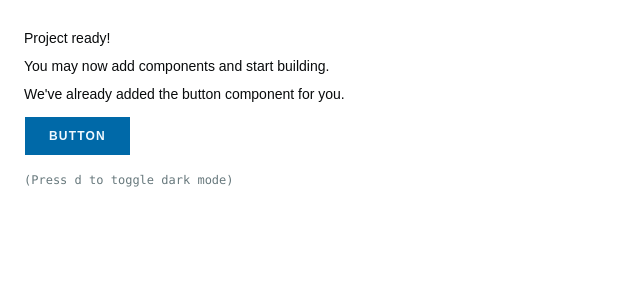
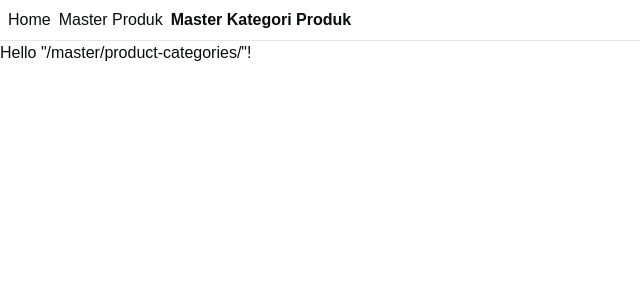
Before and after one commit to stoikal/saktimart-fe, a React (Vite) app: page /master/product-categories in a window 1280 px wide. Shown: the top 300 px of the page, without its empty margins (0-640 px from the left). Built offline with nearby package versions, Linux system fonts and the light colour scheme.

Commit message:
feat: install tanstack router

```diff
--- a/package.json
+++ b/package.json
@@ -15,6 +15,8 @@
     "@fontsource-variable/geist-mono": "^5.2.8",
     "@fontsource-variable/inter": "^5.2.8",
     "@tailwindcss/vite": "^4.2.1",
+    "@tanstack/react-router": "^1.170.7",
+    "@tanstack/react-router-devtools": "^1.167.0",
     "class-variance-authority": "^0.7.1",
     "clsx": "^2.1.1",
     "lucide-react": "^1.16.0",
@@ -28,6 +30,7 @@
   },
   "devDependencies": {
     "@eslint/js": "^9.39.4",
+    "@tanstack/router-plugin": "^1.168.10",
     "@types/node": "^24.12.0",
     "@types/react": "^19.2.14",
     "@types/react-dom": "^19.2.3",
--- a/src/main.tsx
+++ b/src/main.tsx
@@ -1,14 +1,30 @@
 import { StrictMode } from "react"
 import { createRoot } from "react-dom/client"
+import { RouterProvider, createRouter } from "@tanstack/react-router"
+import { ThemeProvider } from "@/components/theme-provider.tsx"
+import "./index.css"
 
-import "./index.css"
-import App from "./App.tsx"
-import { ThemeProvider } from "@/components/theme-provider.tsx"
+import { routeTree } from "./routeTree.gen"
 
-createRoot(document.getElementById("root")!).render(
-  <StrictMode>
-    <ThemeProvider>
-      <App />
-    </ThemeProvider>
-  </StrictMode>
-)
+const router = createRouter({ routeTree })
+
+// Register the tanstack router instance for type safety
+declare module "@tanstack/react-router" {
+  interface Register {
+    router: typeof router
+  }
+}
+
+const rootElement = document.getElementById("root")!
+
+if (!rootElement.innerHTML) {
+  const root = createRoot(rootElement)
+
+  root.render(
+    <StrictMode>
+      <ThemeProvider>
+        <RouterProvider router={router} />
+      </ThemeProvider>
+    </StrictMode>
+  )
+}
--- /dev/null
+++ b/src/routeTree.gen.ts
@@ -0,0 +1,96 @@
+/* eslint-disable */
+
+// @ts-nocheck
+
+// noinspection JSUnusedGlobalSymbols
+
+// This file was automatically generated by TanStack Router.
+// You should NOT make any changes in this file as it will be overwritten.
+// Additionally, you should also exclude this file from your linter and/or formatter to prevent it from being checked or modified.
+
+import { Route as rootRouteImport } from './routes/__root'
+import { Route as IndexRouteImport } from './routes/index'
+import { Route as MasterProductsIndexRouteImport } from './routes/master/products/index'
+import { Route as MasterProductCategoriesIndexRouteImport } from './routes/master/product-categories/index'
+
+const IndexRoute = IndexRouteImport.update({
+  id: '/',
+  path: '/',
+  getParentRoute: () => rootRouteImport,
+} as any)
+const MasterProductsIndexRoute = MasterProductsIndexRouteImport.update({
+  id: '/master/products/',
+  path: '/master/products/',
+  getParentRoute: () => rootRouteImport,
+} as any)
+const MasterProductCategoriesIndexRoute =
+  MasterProductCategoriesIndexRouteImport.update({
+    id: '/master/product-categories/',
+    path: '/master/product-categories/',
+    getParentRoute: () => rootRouteImport,
+  } as any)
+
+export interface FileRoutesByFullPath {
+  '/': typeof IndexRoute
+  '/master/product-categories/': typeof MasterProductCategoriesIndexRoute
+  '/master/products/': typeof MasterProductsIndexRoute
+}
+export interface FileRoutesByTo {
+  '/': typeof IndexRoute
+  '/master/product-categories': typeof MasterProductCategoriesIndexRoute
+  '/master/products': typeof MasterProductsIndexRoute
+}
+export interface FileRoutesById {
+  __root__: typeof rootRouteImport
+  '/': typeof IndexRoute
+  '/master/product-categories/': typeof MasterProductCategoriesIndexRoute
+  '/master/products/': typeof MasterProductsIndexRoute
+}
+export interface FileRouteTypes {
+  fileRoutesByFullPath: FileRoutesByFullPath
+  fullPaths: '/' | '/master/product-categories/' | '/master/products/'
+  fileRoutesByTo: FileRoutesByTo
+  to: '/' | '/master/product-categories' | '/master/products'
+  id: '__root__' | '/' | '/master/product-categories/' | '/master/products/'
+  fileRoutesById: FileRoutesById
+}
+export interface RootRouteChildren {
+  IndexRoute: typeof IndexRoute
+  MasterProductCategoriesIndexRoute: typeof MasterProductCategoriesIndexRoute
+  MasterProductsIndexRoute: typeof MasterProductsIndexRoute
+}
+
+declare module '@tanstack/react-router' {
+  interface FileRoutesByPath {
+    '/': {
+      id: '/'
+      path: '/'
+      fullPath: '/'
+      preLoaderRoute: typeof IndexRouteImport
+      parentRoute: typeof rootRouteImport
+    }
+    '/master/products/': {
+      id: '/master/products/'
+      path: '/master/products'
+      fullPath: '/master/products/'
+      preLoaderRoute: typeof MasterProductsIndexRouteImport
+      parentRoute: typeof rootRouteImport
+    }
+    '/master/product-categories/': {
+      id: '/master/product-categories/'
+      path: '/master/product-categories'
+      fullPath: '/master/product-categories/'
+      preLoaderRoute: typeof MasterProductCategoriesIndexRouteImport
+      parentRoute: typeof rootRouteImport
+    }
+  }
+}
+
+const rootRouteChildren: RootRouteChildren = {
+  IndexRoute: IndexRoute,
+  MasterProductCategoriesIndexRoute: MasterProductCategoriesIndexRoute,
+  MasterProductsIndexRoute: MasterProductsIndexRoute,
+}
+export const routeTree = rootRouteImport
+  ._addFileChildren(rootRouteChildren)
+  ._addFileTypes<FileRouteTypes>()
--- /dev/null
+++ b/src/routes/__root.tsx
@@ -0,0 +1,23 @@
+import { createRootRoute, Link, Outlet } from "@tanstack/react-router"
+import { TanStackRouterDevtools } from "@tanstack/react-router-devtools"
+
+const RootLayout = () => (
+  <>
+    <div className="flex gap-2 p-2">
+      <Link to="/" className="[&.active]:font-bold">
+        Home
+      </Link>
+      <Link to="/master/products" className="[&.active]:font-bold">
+        Master Produk
+      </Link>
+      <Link to="/master/product-categories" className="[&.active]:font-bold">
+        Master Kategori Produk
+      </Link>
+    </div>
+    <hr />
+    <Outlet />
+    <TanStackRouterDevtools />
+  </>
+)
+
+export const Route = createRootRoute({ component: RootLayout })
--- /dev/null
+++ b/src/routes/index.tsx
@@ -0,0 +1,13 @@
+import { createFileRoute } from "@tanstack/react-router"
+
+export const Route = createFileRoute("/")({
+  component: Index,
+})
+
+function Index() {
+  return (
+    <div className="p-2">
+      <h3>Welcome Home!</h3>
+    </div>
+  )
+}
--- /dev/null
+++ b/src/routes/master/product-categories/index.tsx
@@ -0,0 +1,9 @@
+import { createFileRoute } from '@tanstack/react-router'
+
+export const Route = createFileRoute('/master/product-categories/')({
+  component: RouteComponent,
+})
+
+function RouteComponent() {
+  return <div>Hello "/master/product-categories/"!</div>
+}
--- /dev/null
+++ b/src/routes/master/products/index.tsx
@@ -0,0 +1,9 @@
+import { createFileRoute } from '@tanstack/react-router'
+
+export const Route = createFileRoute('/master/products/')({
+  component: RouteComponent,
+})
+
+function RouteComponent() {
+  return <div>Hello "/master/products/"!</div>
+}
--- a/vite.config.ts
+++ b/vite.config.ts
@@ -2,10 +2,18 @@ import path from "path"
 import tailwindcss from "@tailwindcss/vite"
 import react from "@vitejs/plugin-react"
 import { defineConfig } from "vite"
+import { tanstackRouter } from "@tanstack/router-plugin/vite"
 
 // https://vite.dev/config/
 export default defineConfig({
-  plugins: [react(), tailwindcss()],
+  plugins: [
+    tanstackRouter({
+      target: "react",
+      autoCodeSplitting: true,
+    }),
+    react(),
+    tailwindcss(),
+  ],
   resolve: {
     alias: {
       "@": path.resolve(__dirname, "./src"),
```
Also changed, not shown: 1 other file (tests, documents, lock files or other folders).
